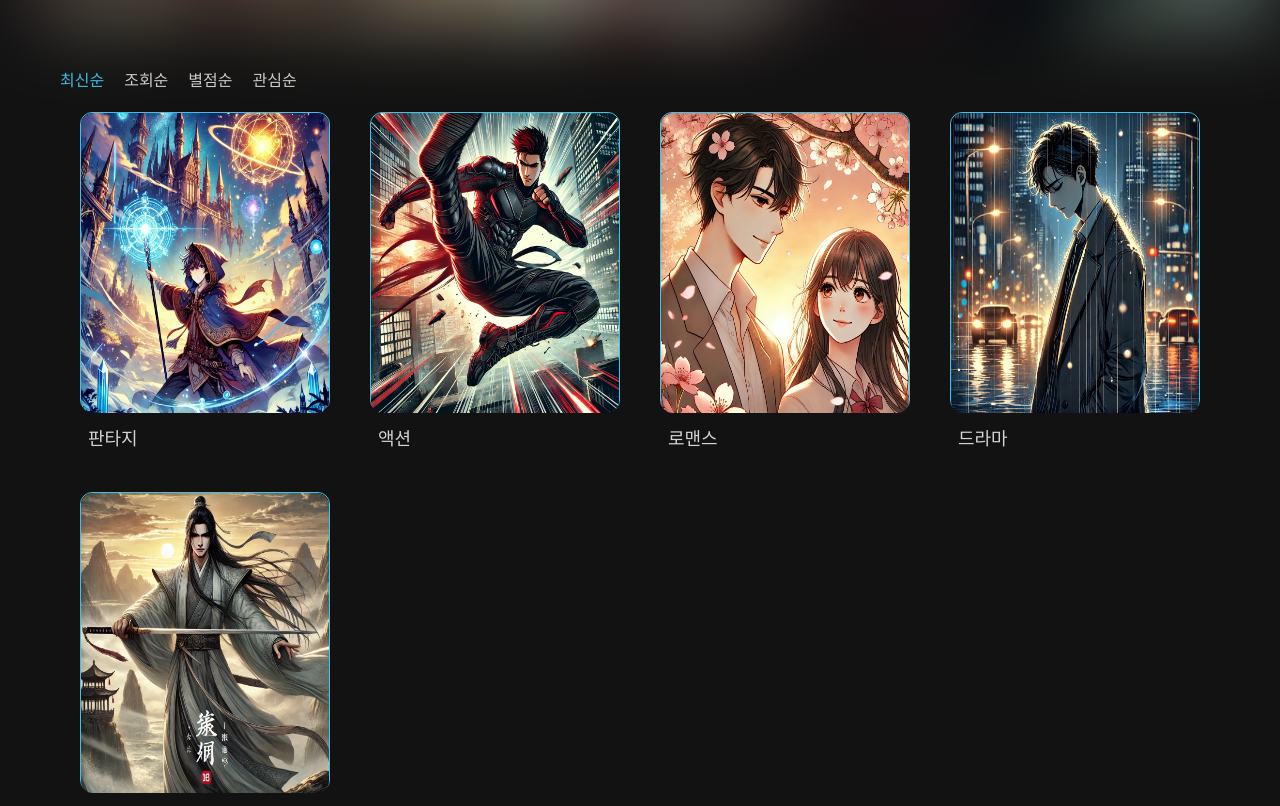
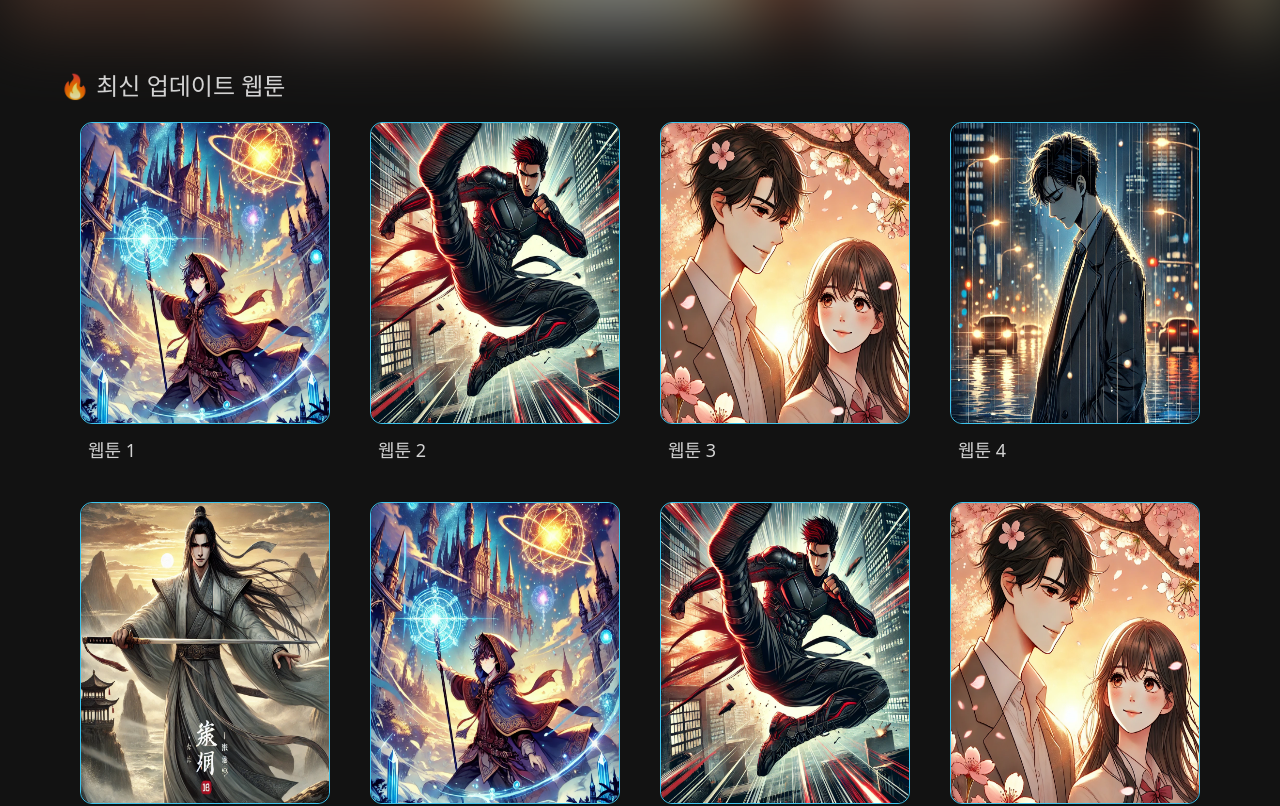
Before and after one commit to sinwoo-k/ssafy_blockchain, a React (Vite) app in the folder FE/: page / in a window 1280 px wide. Shown: the part 540-1346 px from the top of the page. Built offline with nearby package versions, Linux system fonts and the light colour scheme.

Commit message:
sparkles: Feat: 웹툰 메인 페이지 구현 [S12P21C109-89](https://ssafy.atlassian.net/browse/S12P21C109-89) - NavBar - Loader - 추천 웹툰 - 웹툰 리스트

```diff
--- a/FE/package.json
+++ b/FE/package.json
@@ -12,6 +12,7 @@
   "dependencies": {
     "@reduxjs/toolkit": "^2.6.1",
     "@tailwindcss/vite": "^4.0.14",
+    "axios": "^1.8.3",
     "eslint-config-prettier": "^10.1.1",
     "react": "^19.0.0",
     "react-dom": "^19.0.0",
@@ -19,6 +20,7 @@
     "react-router-dom": "^7.3.0",
     "react-slick": "^0.30.3",
     "react-spinners": "^0.15.0",
+    "react-virtualized": "^9.22.6",
     "slick-carousel": "^1.8.1",
     "tailwindcss": "^4.0.14"
   },
--- a/FE/src/components/webtoon/WebtoonCard.jsx
+++ b/FE/src/components/webtoon/WebtoonCard.jsx
@@ -4,11 +4,11 @@ const WebtoonCard = ({ webtoon }) => {
   return (
     <div className='mx-5'>
       {/* 웹툰 대표이미지 */}
-      <div className='border-chaintoon mb-3 h-[300px] w-[250px] rounded-xl border'>
+      <div className='border-chaintoon mb-3 rounded-xl border'>
         <img
           src={webtoon.cover}
           alt={`${webtoon.title} 대표 이미지`}
-          className='h-[300px]  w-[250px] rounded-xl'
+          className='h-[300px] w-[250px] rounded-xl'
         />
       </div>
       {/* 웹툰 정보 */}
--- a/FE/src/components/webtoon/WebtoonList.jsx
+++ b/FE/src/components/webtoon/WebtoonList.jsx
@@ -1,5 +1,12 @@
 import React, { useEffect, useState } from 'react'
+import {
+  Grid,
+  InfiniteLoader,
+  AutoSizer,
+  WindowScroller,
+} from 'react-virtualized'
 import WebtoonCard from './WebtoonCard'
+
 // 디폴트 이미지
 import fantasyCover from '../../assets/defaultCover/fantasy.webp'
 import actionCover from '../../assets/defaultCover/action.webp'
@@ -7,66 +14,107 @@ import romanceCover from '../../assets/defaultCover/romance.webp'
 import dramaCover from '../../assets/defaultCover/drama.webp'
 import historyCover from '../../assets/defaultCover/history.webp'
 
+const dummy = [
+  { id: 0, title: '판타지', genre: 'fantasy', cover: fantasyCover },
+  { id: 1, title: '액션', genre: 'action', cover: actionCover },
+  { id: 2, title: '로맨스', genre: 'romance', cover: romanceCover },
+  { id: 3, title: '드라마', genre: 'drama', cover: dramaCover },
+  { id: 4, title: '무협/사극', genre: 'history', cover: historyCover },
+]
+
+const generateDummyWebtoons = (count, startId = 0) => {
+  return Array.from({ length: count }, (_, i) => ({
+    id: startId + i,
+    title: `웹툰 ${startId + i + 1}`,
+    genre: dummy[i % 5].genre,
+    cover: dummy[i % 5].cover,
+  }))
+}
+
 const WebtoonList = () => {
-  // 현재 정렬 상태
-  const [active, setActive] = useState('date')
-  // 웹툰 리스트
-  const [webtoons, setWebtoons] = useState([])
+  const [webtoons, setWebtoons] = useState([]) // 웹툰 리스트
+  const [hasMore, setHasMore] = useState(true) // 추가 데이터 여부
+  const [page, setPage] = useState(1) // 현재 페이지 번호
 
-  // 웹툰 정렬
-  const sortWebtoons = (keyword) => {
-    console.log(keyword)
-    setActive(keyword)
+  const columnCount = 4 // 한 줄에 표시할 웹툰 개수
+  const rowHeight = 380 // 각 웹툰 카드의 높이
+
+  const fetchWebtoons = async () => {
+    if (!hasMore) return
+
+    setTimeout(() => {
+      const newWebtoons = generateDummyWebtoons(50, webtoons.length)
+      setWebtoons((prev) => [...prev, ...newWebtoons])
+
+      if (webtoons.length + newWebtoons.length >= 500) {
+        setHasMore(false)
+      } else {
+        setPage((prev) => prev + 1)
+      }
+    }, 500)
   }
 
   useEffect(() => {
-    // mount
-    setWebtoons([
-      { id: 0, title: '판타지', genre: 'fantasy', cover: fantasyCover },
-      { id: 1, title: '액션', genre: 'action', cover: actionCover },
-      { id: 2, title: '로맨스', genre: 'romance', cover: romanceCover },
-      { id: 3, title: '드라마', genre: 'drama', cover: dramaCover },
-      { id: 4, title: '무협/사극', genre: 'history', cover: historyCover },
-    ])
-    // unmount
-    return () => {}
+    if (webtoons.length === 0) fetchWebtoons()
   }, [])
+
+  const isRowLoaded = ({ index }) => index * columnCount < webtoons.length
+
+  const loadMoreRows = () => fetchWebtoons()
+
+  const cellRenderer = ({ columnIndex, rowIndex, key, style }) => {
+    const webtoonIndex = rowIndex * columnCount + columnIndex
+    if (webtoonIndex >= webtoons.length) return <div key={key} style={style} />
+
+    return (
+      <div key={key} style={{ ...style }}>
+        <WebtoonCard webtoon={webtoons[webtoonIndex]} />
+      </div>
+    )
+  }
+
   return (
-    <div className='flex justify-center'>
-      <div className='flex w-[1160px] flex-col'>
-        {/* 정렬 */}
-        <div className='mb-5 flex gap-5'>
-          <button
-            className={`cursor-pointer ${active === 'date' && 'text-chaintoon'}`}
-            onClick={() => sortWebtoons('date')}
-          >
-            최신순
-          </button>
-          <button
-            className={`cursor-pointer ${active === 'view' && 'text-chaintoon'}`}
-            onClick={() => sortWebtoons('view')}
-          >
-            조회순
-          </button>
-          <button
-            className={`cursor-pointer ${active === 'rating' && 'text-chaintoon'}`}
-            onClick={() => sortWebtoons('rating')}
-          >
-            별점순
-          </button>
-          <button
-            className={`cursor-pointer ${active === 'favorite' && 'text-chaintoon'}`}
-            onClick={() => sortWebtoons('favorite')}
-          >
-            관심순
-          </button>
-        </div>
-        {/* 웹툰 리스트 */}
-        <div className='mb-24 grid grid-cols-4 gap-y-10'>
-          {webtoons.map((webtoon) => (
-            <WebtoonCard key={webtoon.id} webtoon={webtoon} />
-          ))}
-        </div>
+    <div className='flex h-full w-full justify-center'>
+      <div className='flex h-full w-[1160px] flex-col'>
+        <h2 className='mb-5 text-2xl'>🔥 최신 업데이트 웹툰</h2>
+        <InfiniteLoader
+          isRowLoaded={isRowLoaded}
+          loadMoreRows={loadMoreRows}
+          rowCount={hasMore ? webtoons.length + columnCount : webtoons.length}
+        >
+          {({ onRowsRendered, registerChild }) => (
+            <AutoSizer>
+              {({ width }) => (
+                <WindowScroller scrollElement={window}>
+                  {({ height, isScrolling, scrollTop }) => {
+                    const headerOffset = 300
+                    return (
+                      <Grid
+                        ref={registerChild}
+                        width={width}
+                        height={height}
+                        isScrolling={isScrolling}
+                        scrollTop={Math.max(scrollTop - headerOffset, 0)}
+                        rowCount={Math.ceil(webtoons.length / columnCount)}
+                        columnCount={columnCount}
+                        columnWidth={Math.floor(width / columnCount)}
+                        rowHeight={rowHeight}
+                        cellRenderer={cellRenderer}
+                        autoHeight
+                        onSectionRendered={({ rowStartIndex, rowStopIndex }) =>
+                          onRowsRendered({
+                            startIndex: rowStartIndex * columnCount,
+                            stopIndex: (rowStopIndex + 1) * columnCount - 1,
+                          })
+                        }
+                      />
+                    )
+                  }}
+                </WindowScroller>
+              )}
+            </AutoSizer>
+          )}
+        </InfiniteLoader>
       </div>
     </div>
   )
--- a/FE/src/index.css
+++ b/FE/src/index.css
@@ -1,68 +1,3 @@
-/* :root {
-  font-family: system-ui, Avenir, Helvetica, Arial, sans-serif;
-  line-height: 1.5;
-  font-weight: 400;
-
-  color-scheme: light dark;
-  color: rgba(255, 255, 255, 0.87);
-  background-color: #242424;
-
-  font-synthesis: none;
-  text-rendering: optimizeLegibility;
-  -webkit-font-smoothing: antialiased;
-  -moz-osx-font-smoothing: grayscale;
+body {
+  background-color: #121212;
 }
-
-a {
-  font-weight: 500;
-  color: #646cff;
-  text-decoration: inherit;
-}
-a:hover {
-  color: #535bf2;
-}
-
-body {
-  margin: 0;
-  display: flex;
-  place-items: center;
-  min-width: 320px;
-  min-height: 100vh;
-}
-
-h1 {
-  font-size: 3.2em;
-  line-height: 1.1;
-}
-
-button {
-  border-radius: 8px;
-  border: 1px solid transparent;
-  padding: 0.6em 1.2em;
-  font-size: 1em;
-  font-weight: 500;
-  font-family: inherit;
-  background-color: #1a1a1a;
-  cursor: pointer;
-  transition: border-color 0.25s;
-}
-button:hover {
-  border-color: #646cff;
-}
-button:focus,
-button:focus-visible {
-  outline: 4px auto -webkit-focus-ring-color;
-}
-
-@media (prefers-color-scheme: light) {
-  :root {
-    color: #213547;
-    background-color: #ffffff;
-  }
-  a:hover {
-    color: #747bff;
-  }
-  button {
-    background-color: #f9f9f9;
-  }
-} */
--- a/FE/src/pages/RootPage.jsx
+++ b/FE/src/pages/RootPage.jsx
@@ -4,7 +4,7 @@ import NavBar from '../components/common/NavBar'
 
 const RootPage = () => {
   return (
-    <div className='root-page relative min-h-[100vh] w-full bg-black'>
+    <div id='root-page' className='w-full'>
       <NavBar />
       <Outlet />
     </div>
--- a/FE/src/pages/webtoon/WebtoonMain.jsx
+++ b/FE/src/pages/webtoon/WebtoonMain.jsx
@@ -4,7 +4,7 @@ import WebtoonList from '../../components/webtoon/WebtoonList'
 
 const WebtoonMain = () => {
   return (
-    <div className='text-text/85'>
+    <div className='text-text/85 relative min-h-screen bg-black'>
       <TodayRecommend />
       <WebtoonList />
     </div>
--- /dev/null
+++ b/FE/src/utils/API.js
@@ -0,0 +1,10 @@
+import axios from 'axios'
+
+const API = axios.create({
+  baseURL: `/api`,
+  headers: {
+    'Content-Type': 'application/json',
+  },
+})
+
+export default API
```
Also changed, not shown: 1 other file (tests, documents, lock files or other folders).
